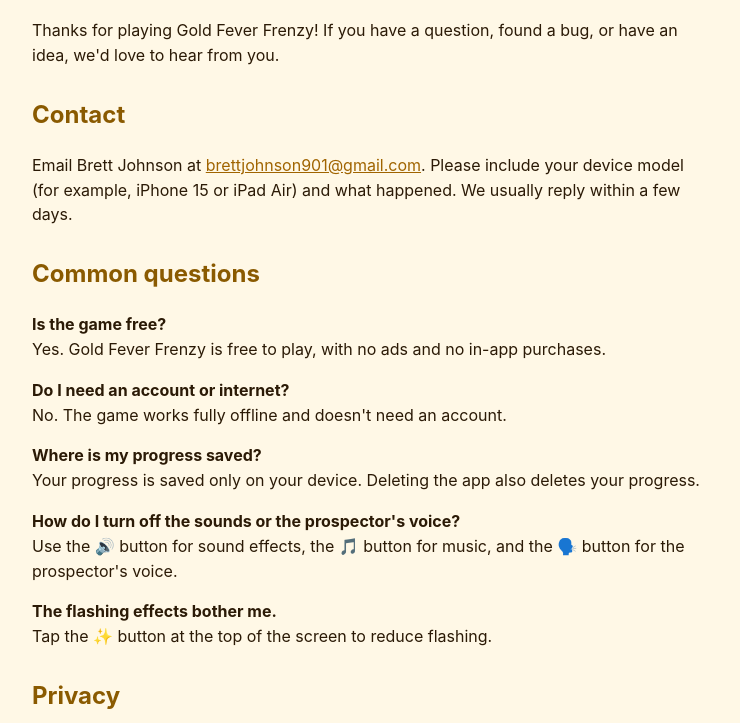
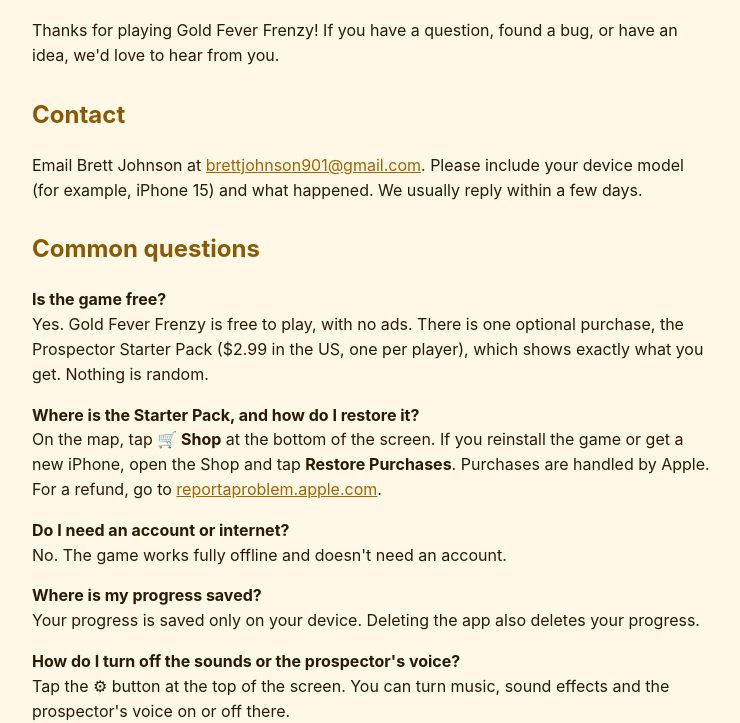
Before and after one commit to oakscorp-brett/gold-fever-frenzy-play, a plain HTML site: page support.html in a window 1280 px wide. Shown: the part 93-816 px from the top of the page, without its empty margins (268-1008 px from the left). Drawn offline with Linux system fonts and the light colour scheme.

Commit message:
Support/privacy: Starter Pack, Shop tab, Restore, settings gear; privacy notes App Store connection for purchases

```diff
--- a/support.html
+++ b/support.html
@@ -3,13 +3,14 @@
 <h1>⛏ Gold Fever Frenzy Support</h1>
 <p>Thanks for playing Gold Fever Frenzy! If you have a question, found a bug, or have an idea, we'd love to hear from you.</p>
 <h2>Contact</h2>
-<p>Email Brett Johnson at <a href="mailto:brettjohnson901@gmail.com?subject=Gold%20Fever%20Frenzy%20Support">brettjohnson901@gmail.com</a>. Please include your device model (for example, iPhone 15 or iPad Air) and what happened. We usually reply within a few days.</p>
+<p>Email Brett Johnson at <a href="mailto:brettjohnson901@gmail.com?subject=Gold%20Fever%20Frenzy%20Support">brettjohnson901@gmail.com</a>. Please include your device model (for example, iPhone 15) and what happened. We usually reply within a few days.</p>
 <h2>Common questions</h2>
-<p><b>Is the game free?</b><br>Yes. Gold Fever Frenzy is free to play, with no ads and no in-app purchases.</p>
+<p><b>Is the game free?</b><br>Yes. Gold Fever Frenzy is free to play, with no ads. There is one optional purchase, the Prospector Starter Pack ($2.99 in the US, one per player), which shows exactly what you get. Nothing is random.</p>
+<p><b>Where is the Starter Pack, and how do I restore it?</b><br>On the map, tap <b>🛒 Shop</b> at the bottom of the screen. If you reinstall the game or get a new iPhone, open the Shop and tap <b>Restore Purchases</b>. Purchases are handled by Apple. For a refund, go to <a href="https://reportaproblem.apple.com">reportaproblem.apple.com</a>.</p>
 <p><b>Do I need an account or internet?</b><br>No. The game works fully offline and doesn't need an account.</p>
 <p><b>Where is my progress saved?</b><br>Your progress is saved only on your device. Deleting the app also deletes your progress.</p>
-<p><b>How do I turn off the sounds or the prospector's voice?</b><br>Use the 🔊 button for sound effects, the 🎵 button for music, and the 🗣️ button for the prospector's voice.</p>
-<p><b>The flashing effects bother me.</b><br>Tap the ✨ button at the top of the screen to reduce flashing.</p>
+<p><b>How do I turn off the sounds or the prospector's voice?</b><br>Tap the ⚙ button at the top of the screen. You can turn music, sound effects and the prospector's voice on or off there.</p>
+<p><b>The flashing effects bother me.</b><br>Tap the ⚙ button at the top of the screen and turn on Reduce Flashing.</p>
 <h2>Privacy</h2>
 <p>Gold Fever Frenzy doesn't collect any personal information. Read the <a href="privacy.html">privacy policy</a>.</p>
 </body></html>
```
Also changed, not shown: privacy.html (+2 -2 lines).
